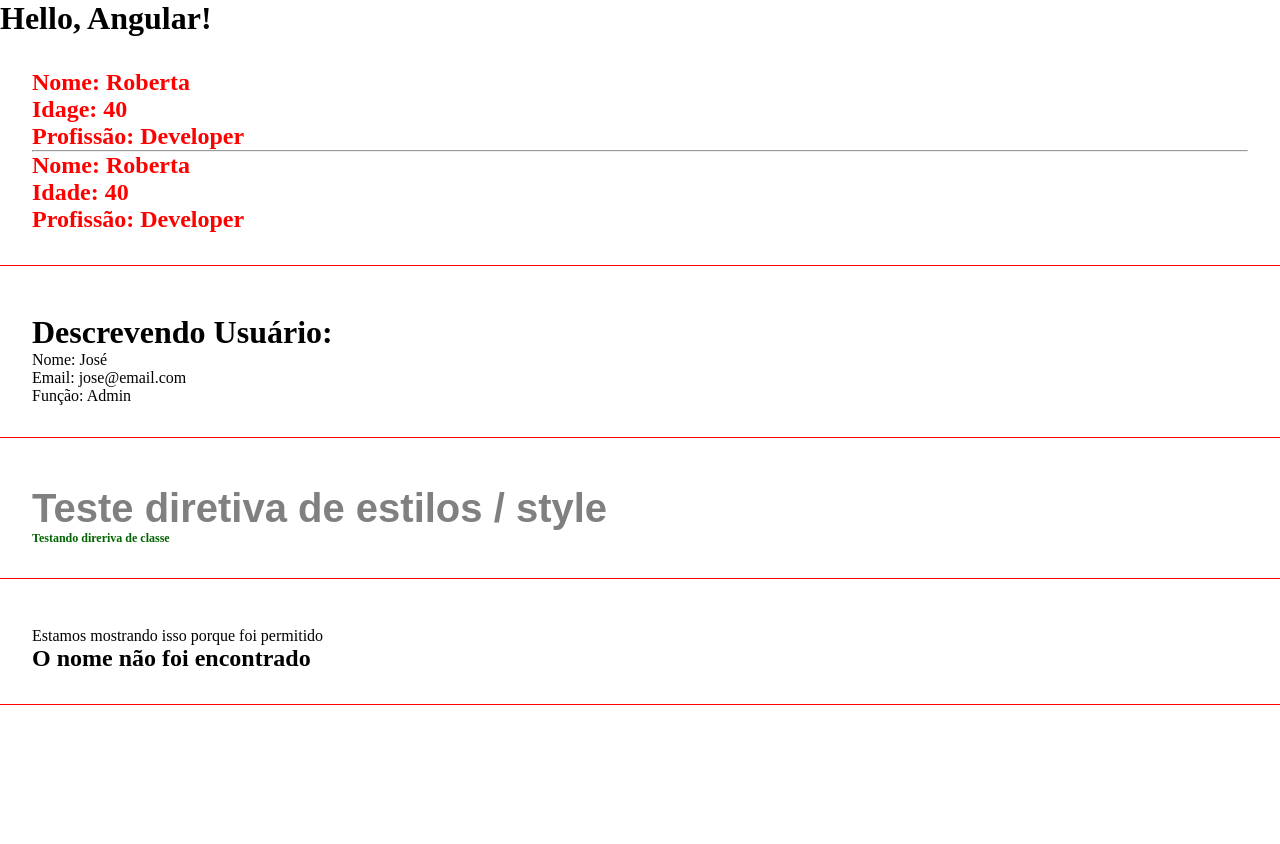
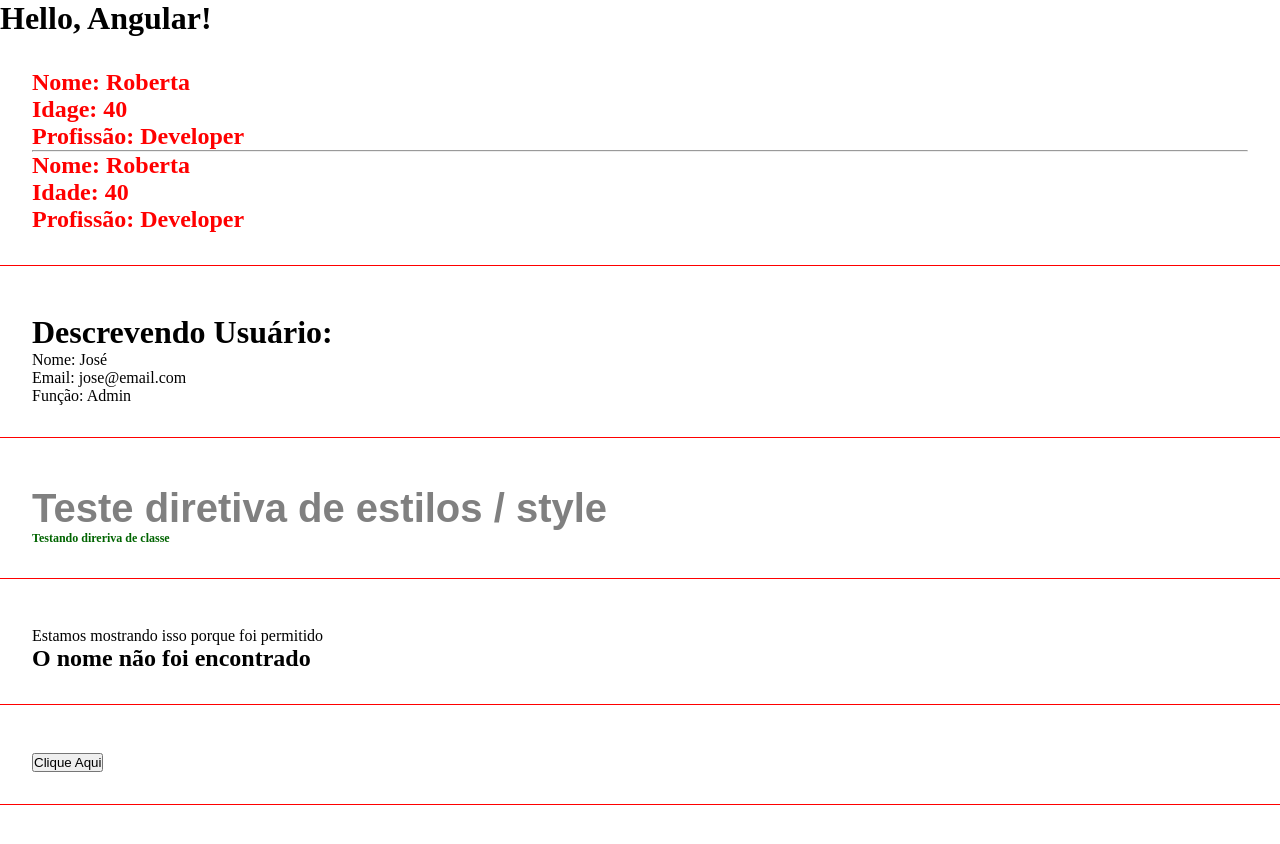
Before and after one commit to devroberta/moments-angular-project, an Angular app: page / in a window 1280 px wide. Shown: the top 844 px of the page. Built offline with nearby package versions, Linux system fonts and the light colour scheme.

Commit message:
componente eventos

```diff
--- a/src/app/app.component.html
+++ b/src/app/app.component.html
@@ -3,3 +3,4 @@
 <app-parent-data [name]="userName" [userData]="userData"></app-parent-data>
 <app-directives></app-directives>
 <app-if-render></app-if-render>
+<app-eventos></app-eventos>
--- a/src/app/app.module.ts
+++ b/src/app/app.module.ts
@@ -7,6 +7,7 @@ import { FirstComponentComponent } from './components/first-component/first-comp
 import { ParentDataComponent } from './components/parent-data/parent-data.component';
 import { DirectivesComponent } from './components/directives/directives.component';
 import { IfRenderComponent } from './components/if-render/if-render.component';
+import { EventosComponent } from './components/eventos/eventos.component';
 
 @NgModule({
   declarations: [
@@ -14,7 +15,8 @@ import { IfRenderComponent } from './components/if-render/if-render.component';
     FirstComponentComponent,
     ParentDataComponent,
     DirectivesComponent,
-    IfRenderComponent
+    IfRenderComponent,
+    EventosComponent
   ],
   imports: [
     BrowserModule,
--- /dev/null
+++ b/src/app/components/eventos/eventos.component.html
@@ -0,0 +1,4 @@
+<div class="class">
+  <p *ngIf="show">Exibindo mensagem!</p>
+  <button (click)="showMessage()">Clique Aqui</button>
+</div>
--- /dev/null
+++ b/src/app/components/eventos/eventos.component.ts
@@ -0,0 +1,16 @@
+import { Component } from '@angular/core';
+
+@Component({
+  selector: 'app-eventos',
+  templateUrl: './eventos.component.html',
+  styleUrls: ['./eventos.component.css']
+})
+export class EventosComponent {
+
+  show: boolean = false;
+
+  showMessage(): void {
+    this.show = !this.show; // toggle
+
+  }
+}
```
Also changed, not shown: src/app/components/eventos/eventos.component.css (added), 1 other file (tests, documents, lock files or other folders).
